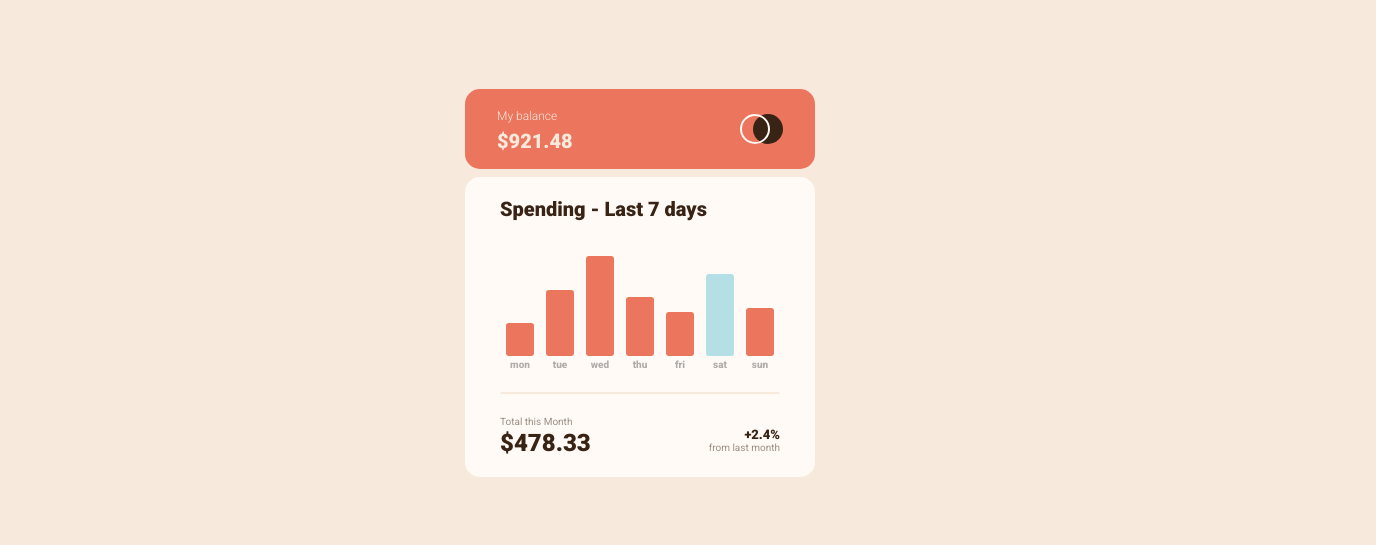
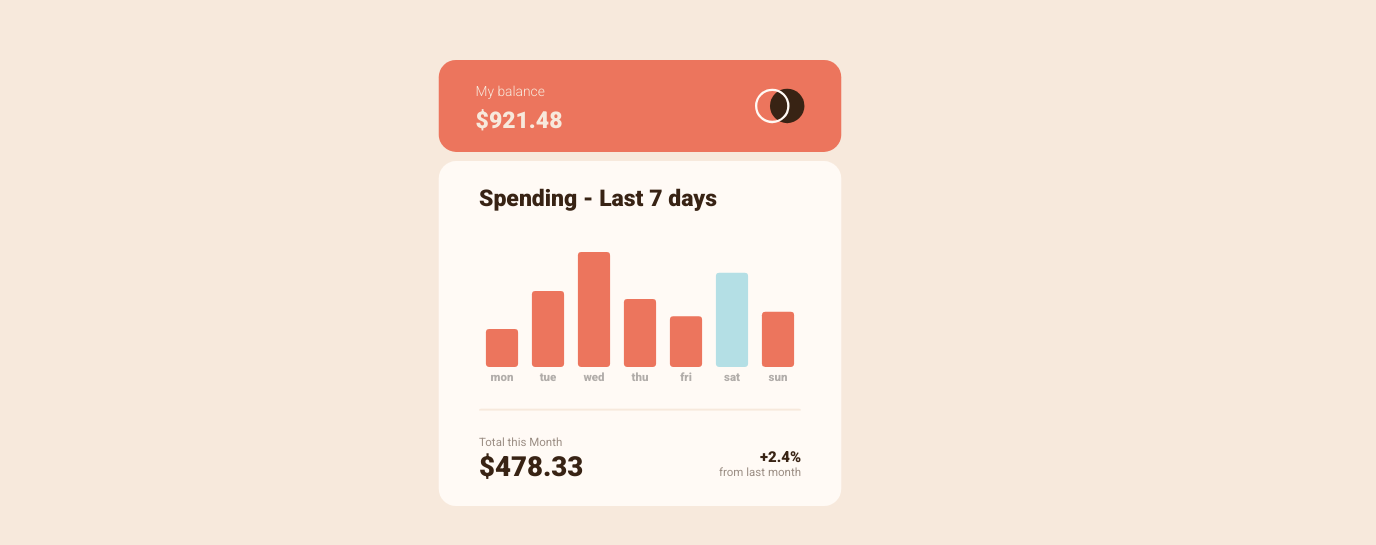
Before and after one commit to yacineKahlerras/expenses-chart-component-main, a plain HTML site: page index.html in a window 1280 px wide. Shown: the part 117-662 px from the top of the page, 1376 px wide, since content can reach past the window. Drawn offline with Linux system fonts and the light colour scheme.

Commit message:
scaled a bit

```diff
--- a/style.css
+++ b/style.css
@@ -22,6 +22,8 @@ body {
   place-items: center;
   background: var(--pale-cream);
   font-family: "Roboto", sans-serif;
+  transform: scale(1.15);
+  overflow: hidden;
 }
 /*
 
```
